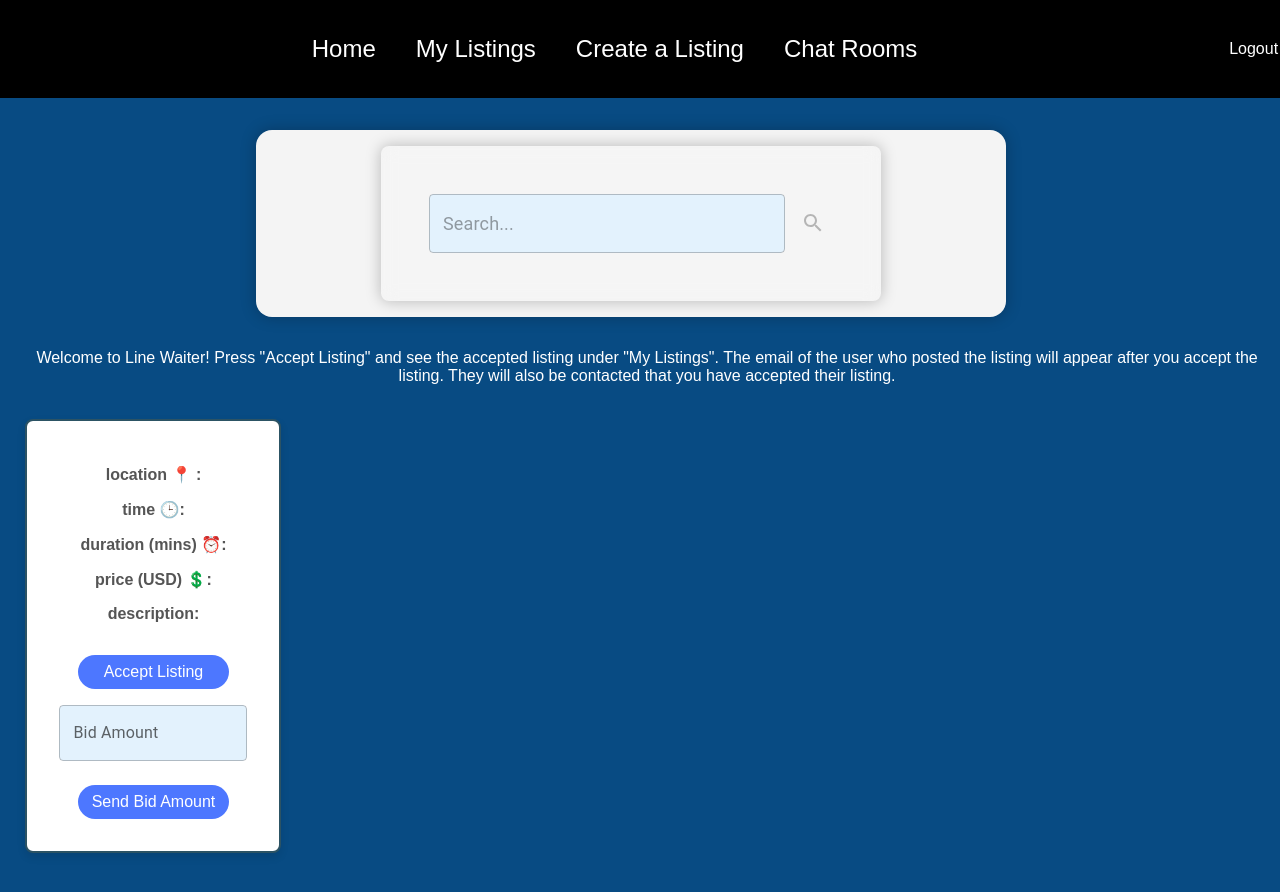
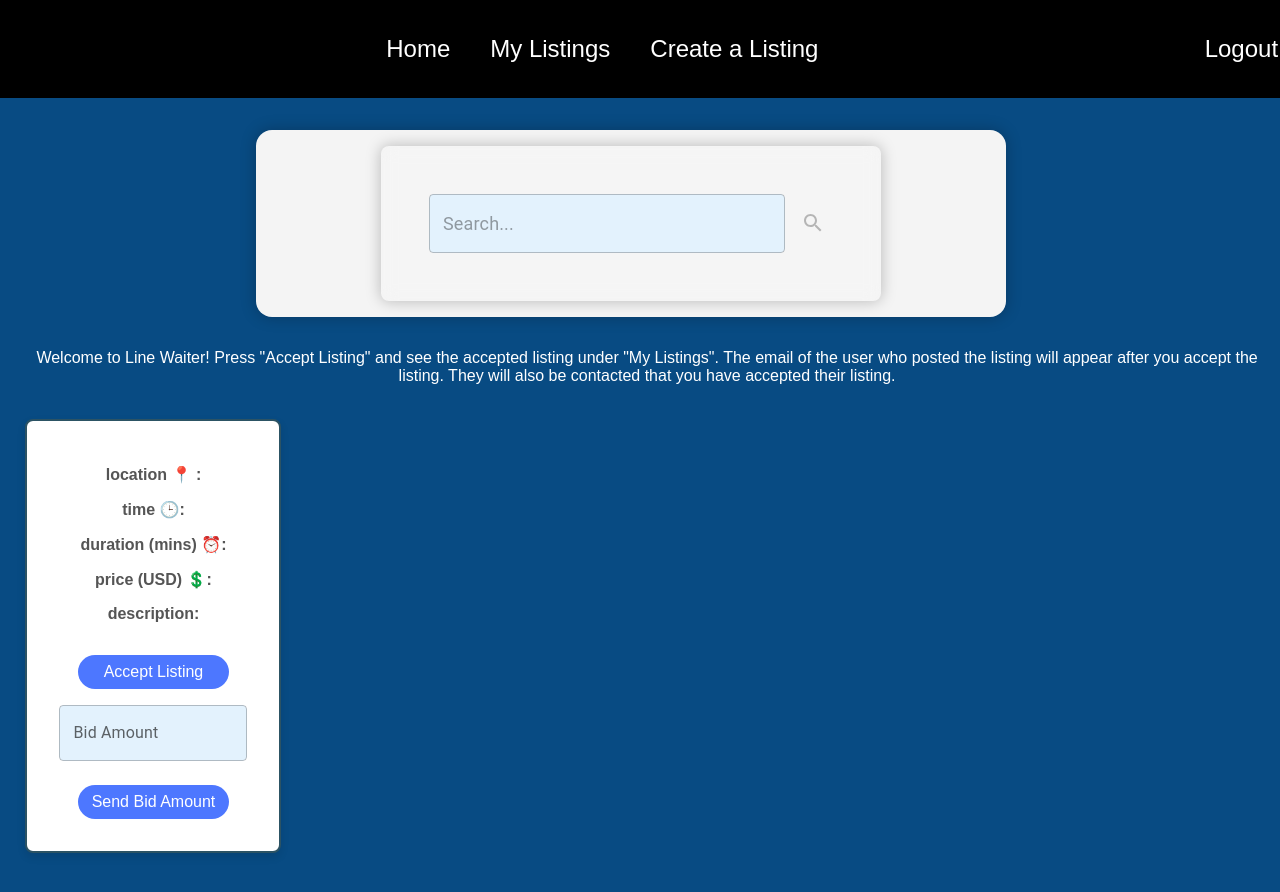
Before and after one commit to Nathaniel-github/LineWaiter, a React (Create React App) app in the folder LineWaiter/line-waiter/: page /home in a window 1280 px wide. Shown: the top 892 px of the page. Built offline with nearby package versions, Linux system fonts and the light colour scheme; no server answers.

Commit message:
remove chatrooms :( and fix nav bar
feature gone

```diff
--- a/LineWaiter/line-waiter/src/App.js
+++ b/LineWaiter/line-waiter/src/App.js
@@ -5,7 +5,6 @@ import CreateListing from './pages/createlisting'
 import LoginForm from './pages/login'
 import SignupForm from "./pages/signup";
 import MyListings from "./pages/mylistings";
-import ChatRooms from "./pages/chatrooms";
 
 function App() {
 
@@ -20,7 +19,6 @@ function App() {
             <Route path="/home" element={<Home />} />
             <Route path="/create-listing" element={<CreateListing />} />
             <Route path="/my-listings" element={<MyListings />} />
-            <Route path="/chat-rooms" element={<ChatRooms />} />
           </Route>
       </Routes>
     </BrowserRouter>
--- a/LineWaiter/line-waiter/src/components/navbar.css
+++ b/LineWaiter/line-waiter/src/components/navbar.css
@@ -35,5 +35,5 @@ a:hover {
 }
 
 .logout-link {
-
+    font-size: 24px;
 }
--- a/LineWaiter/line-waiter/src/components/navbar.jsx
+++ b/LineWaiter/line-waiter/src/components/navbar.jsx
@@ -16,9 +16,7 @@ const Navbar = () => {
                     <li>
                         <Link to="create-listing">Create a Listing</Link>
                     </li>
-                    <li>
-                        <Link to="chat-rooms">Chat Rooms</Link>
-                    </li>
+
 
                 </ul>
 
--- a/LineWaiter/line-waiter/src/pages/chatrooms.jsx
+++ /dev/null
@@ -1,4 +0,0 @@
-
-const ChatRooms = () => {};
-
-export default ChatRooms;
```
